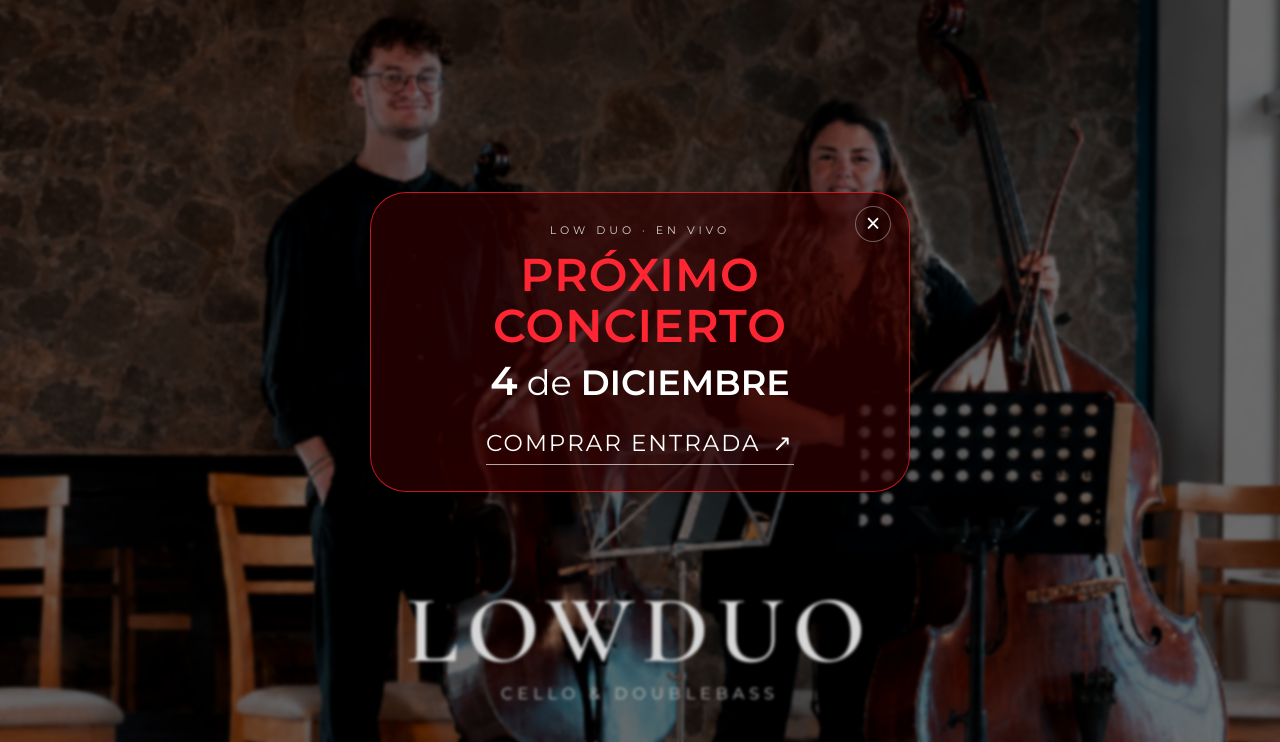
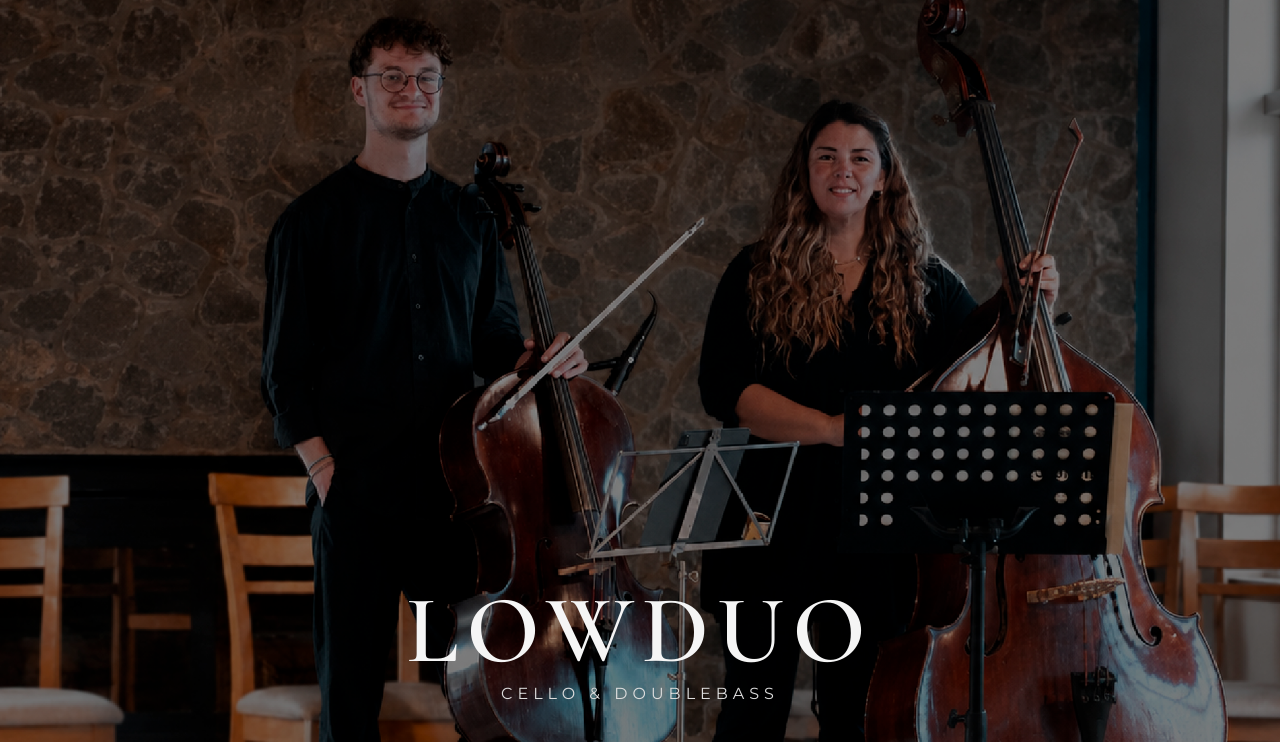
Before and after one commit to josuejanavel/lowduo, a plain HTML site: page index.html in a window 1280 px wide. Shown: the part 58-800 px from the top of the page. Drawn offline with nearby package versions, Linux system fonts and the light colour scheme.

Commit message:
Update index.html

```diff
--- a/index.html
+++ b/index.html
@@ -930,42 +930,6 @@ Quiero saber más
 </p>
 </footer>
 
-<!-- Aviso del próximo concierto -->
-<div class="concert-overlay" id="concertPopup">
-  <section
-    class="concert-card"
-    role="dialog"
-    aria-modal="true"
-    aria-labelledby="concertTitle"
-  >
-    <button
-      class="concert-close"
-      id="concertClose"
-      type="button"
-      aria-label="Cerrar anuncio"
-    >×</button>
-
-    <p class="concert-eyebrow">LOW DUO · EN VIVO</p>
-
-    <h2 id="concertTitle">PRÓXIMO CONCIERTO</h2>
-
-    <p class="concert-date">
-      <strong>4</strong> de <strong>DICIEMBRE</strong>
-    </p>
-
-    <a
-  class="concert-link"
-  id="concertBuy"
-  href="https://wa.me/5492644573012?text=Hola%20quiero%20una%20entrada%20para%20el%20concierto%20del%205%20de%20Diciembre"
-  target="_blank"
-  rel="noopener noreferrer"
->
-  COMPRAR ENTRADA
-  <span aria-hidden="true">↗</span>
-</a>
-  </section>
-</div>
-
 <script>
 document.querySelectorAll('.service-arrow').forEach(function (arrow) {
     arrow.addEventListener('click', function () {
```
